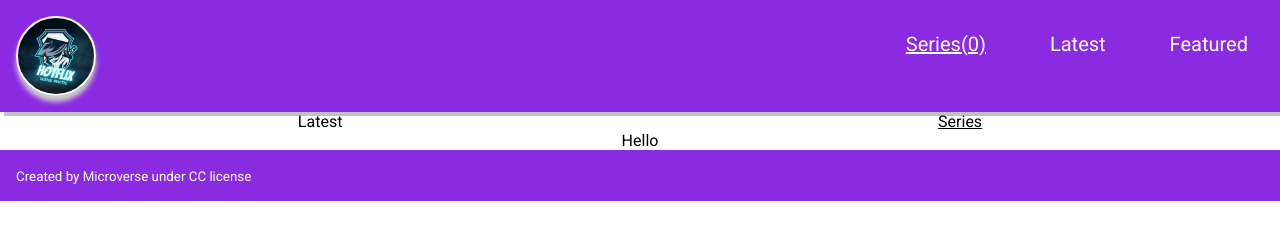
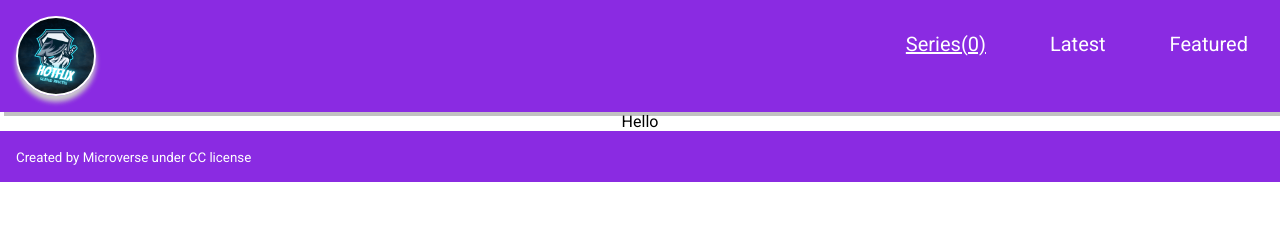
Before and after one commit to anyars-encarta/Series-Review-Portal, a website built with webpack: page src/index.html in a window 1280 px wide. Both pictures are taken after a click on the item "Series(0)". Built offline with nearby package versions, Linux system fonts and the light colour scheme; no server answers; a web font is replaced by a local one.

Commit message:
Remove unecesary section

```diff
--- a/src/index.html
+++ b/src/index.html
@@ -19,10 +19,6 @@
         </ul>
     </nav>
     <main>
-      <ul class="select">
-        <li class="latest">Latest</li>
-        <li class="series">Series</li>
-      </ul>
       <section class="movie-list" id="latest-items"></section>
       <section class="movie-list" id="series-items">Hello</section>
       <div id="app-id-display"></div>
--- a/src/index.js
+++ b/src/index.js
@@ -40,28 +40,24 @@ async function displayLatestShows() {
 }
 
 // Implementing single page application.
-const latestListItem = document.querySelectorAll('.latest');
-const seriesListItem = document.querySelectorAll('.series');
+const latestListItem = document.querySelector('.latest');
+const seriesListItem = document.querySelector('.series');
 
 const latest = document.getElementById('latest-items');
 const series = document.getElementById('series-items');
 
-latestListItem.forEach((item) => {
-  item.addEventListener('click', () => {
-    latest.style.display = 'flex';
-    series.style.display = 'none';
-    latestListItem.forEach((li) => li.classList.add('active'));
-    seriesListItem.forEach((li) => li.classList.remove('active'));
-  });
+latestListItem.addEventListener('click', () => {
+  latest.style.display = 'flex';
+  series.style.display = 'none';
+  latestListItem.classList.add('active');
+  seriesListItem.classList.remove('active');
 });
 
-seriesListItem.forEach((item) => {
-  item.addEventListener('click', () => {
-    latest.style.display = 'none';
-    series.style.display = 'flex';
-    seriesListItem.forEach((li) => li.classList.add('active'));
-    latestListItem.forEach((li) => li.classList.remove('active'));
-  });
+seriesListItem.addEventListener('click', () => {
+  latest.style.display = 'none';
+  series.style.display = 'flex';
+  seriesListItem.classList.add('active');
+  latestListItem.classList.remove('active');
 });
 
 // Call the function to display the latest shows when the page loads
--- a/src/style.css
+++ b/src/style.css
@@ -99,7 +99,7 @@ footer {
 }
 
 .show {
-  width: 9rem;
+  width: 13rem;
   border: 1px solid #000;
   border-radius: 5%;
   margin: 1rem;
```
